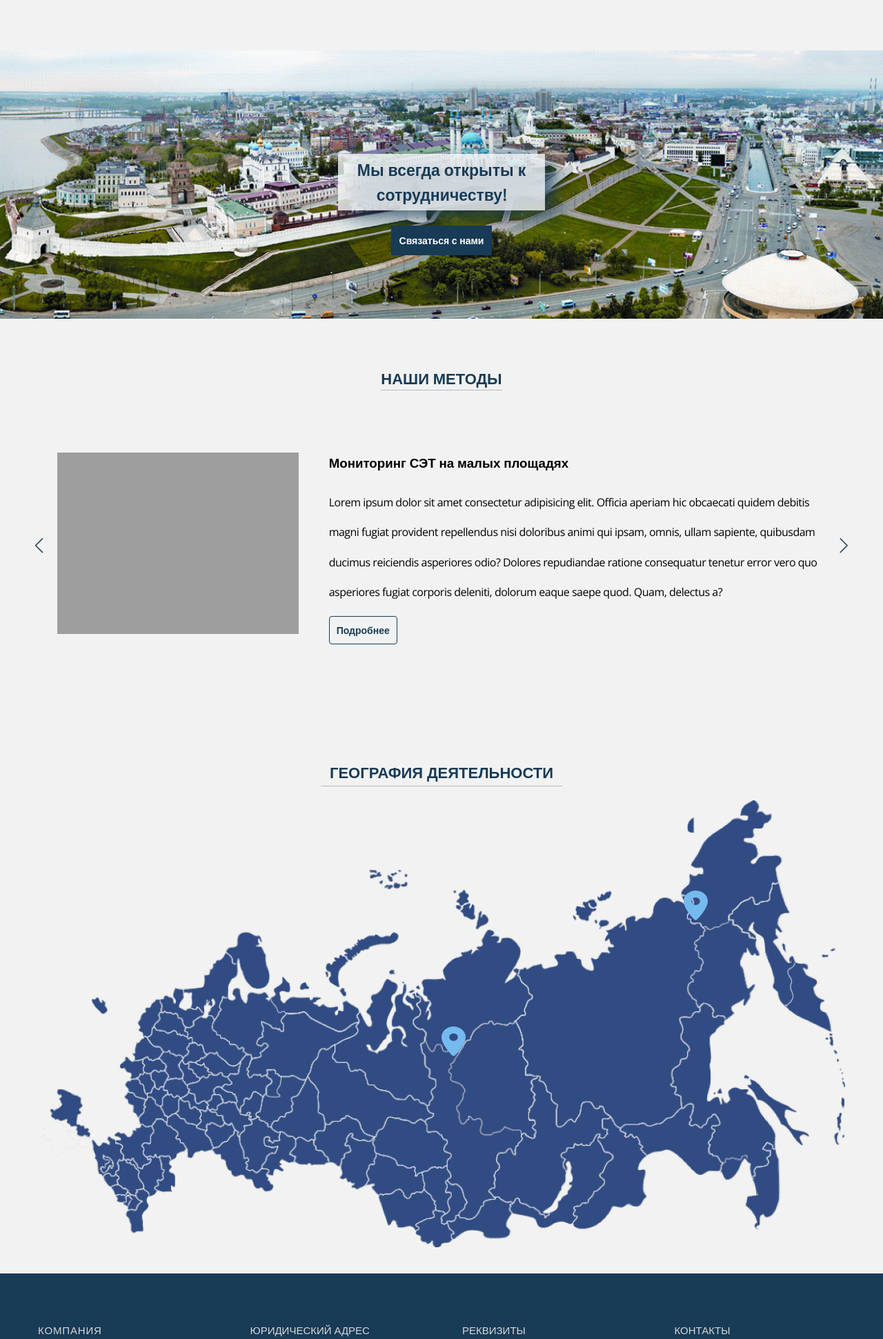
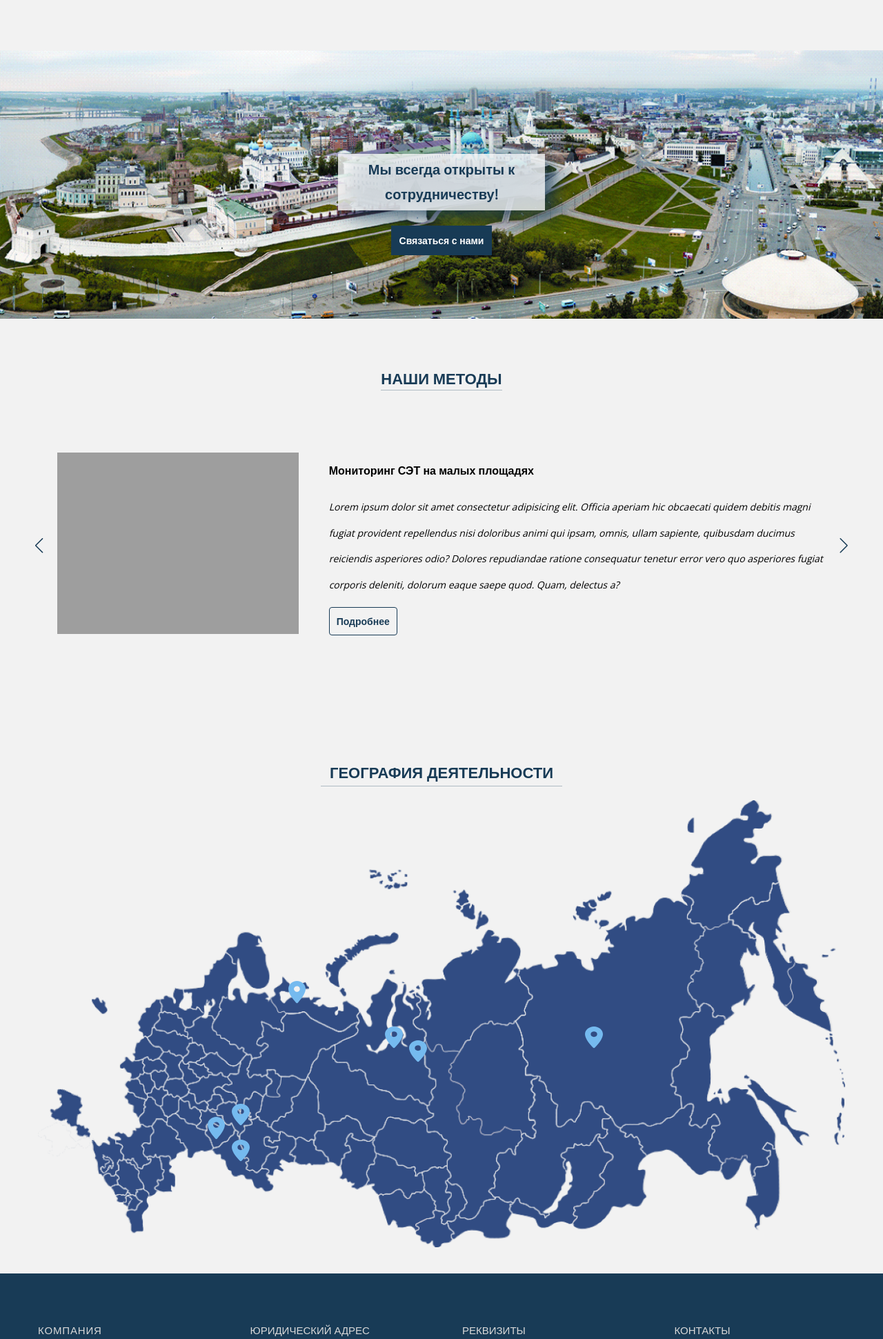
Before and after one commit to dayant-wood/sigma-geophys, a PHP site: page / in a window 1280 px wide. Shown: the part 1072-3013 px from the top of the page at 69% size. Run offline with PHP 8.4, Linux system fonts and the light colour scheme; grey boxes are pictures that could not be loaded.

Commit message:
fixed: added pines to section geography

```diff
--- a/css/style.css
+++ b/css/style.css
@@ -374,6 +374,7 @@ img {
   a {
     outline: none;
     cursor: pointer;
+    transition: 0.4s;
   }
   a:hover {
     color: #2291E5;
@@ -383,8 +384,7 @@ img {
   }
   button:hover, button:focus {
     outline: none;
-    box-shadow: 0 0 12px white;
-    color: #fff;
+    box-shadow: 0 8px 16px 0 rgba(0, 0, 0, 0.2), 0 6px 20px 0 rgba(0, 0, 0, 0.19);
   }
 }
 
@@ -440,6 +440,10 @@ img {
   text-decoration: none;
   color: #183B56;
   font-size: 14px;
+}
+
+.navbar__link:hover {
+  box-shadow: none;
 }
 
 .navbar__item:hover .dropdown {
@@ -590,7 +594,6 @@ img {
 
 .about__text {
   font-style: normal;
-  font-weight: lighter;
   font-size: 15px;
   color: #48555B;
   letter-spacing: 1.5px;
@@ -608,7 +611,6 @@ img {
 }
 
 .about__button:hover {
-  color: #fff;
   text-shadow: 0 0 12px rgba(255, 255, 255, 0.8);
 }
 
@@ -630,7 +632,7 @@ img {
   padding: 5px;
   font-style: normal;
   font-weight: bold;
-  font-size: 23px;
+  font-size: 20px;
   line-height: 36px;
   color: #183B56;
   background: rgba(255, 255, 255, 0.76);
@@ -677,17 +679,42 @@ img {
 
 .geography__map-container {
   position: absolute;
-  width: 3%;
-}
-
-.geography__map-container--komi {
+  width: 2.2%;
+}
+
+.geography__map-container--yamburg {
   top: 50%;
-  left: 50%;
+  left: 43%;
+}
+
+.geography__map-container--zapolarka {
+  top: 53%;
+  left: 46%;
 }
 
 .geography__map-container--sahalin {
-  top: 20%;
-  left: 80%;
+  top: 50%;
+  right: 30%;
+}
+
+.geography__map-container--tatarstan {
+  top: 67%;
+  left: 24%;
+}
+
+.geography__map-container--orenburg {
+  top: 75%;
+  left: 24%;
+}
+
+.geography__map-container--samara {
+  top: 70%;
+  left: 21%;
+}
+
+.geography__map-container--neneckiy {
+  top: 40%;
+  left: 31%;
 }
 
 .geography__map-modal {
@@ -695,12 +722,13 @@ img {
   left: 100%;
   bottom: 100%;
   background: #fff;
-  max-width: 150px;
+  min-width: 120px;
   padding: 5px;
   display: none;
   z-index: 10;
   margin-bottom: 10px;
   border: 1px solid #004a8d;
+  text-align: center;
 }
 
 .geography__map-modal--open {
@@ -708,11 +736,13 @@ img {
 }
 
 .geography__modal-title {
-  font-size: 14px;
+  font-size: 13px;
+  width: fit-content;
+  text-align: center;
 }
 
 .geography__map-container:hover {
-  width: 3.85%;
+  width: 3%;
   filter: sepia(51%);
   transition: 0.5s;
 }
@@ -1297,7 +1327,8 @@ img {
 .methods__text {
   line-height: 2.7;
   margin-bottom: 20px;
-  letter-spacing: -0.5px;
+  font-size: 14px;
+  font-style: italic;
 }
 
 .methods__text-wrapper {
@@ -1319,6 +1350,10 @@ img {
   text-decoration: none;
   cursor: pointer;
   border-radius: 4px;
+}
+
+.methods__button:hover {
+  box-shadow: 0 8px 16px 0 rgba(0, 0, 0, 0.2), 0 6px 20px 0 rgba(0, 0, 0, 0.19);
 }
 
 .technologies {
--- a/index.html
+++ b/index.html
@@ -52,7 +52,9 @@
                 <a href="#" class="dropdown__link"
                   >Мониторинг естественной трещиноватости</a
                 >
-                <a href="#" class="dropdown__link">Мониторинг СВАН</a>
+                <a href="method-svan.html" class="dropdown__link"
+                  >Мониторинг СВАН</a
+                >
               </div>
             </li>
 
@@ -134,9 +136,9 @@
               <img src="img/methods.png" alt="" />
             </div>
             <div class="methods__text-wrapper">
-              <h3 class="methods__text-title">
+              <h4 class="methods__text-title">
                 Мониторинг СЭТ на малых площадях
-              </h3>
+              </h4>
               <p class="methods__text">
                 Lorem ipsum dolor sit amet consectetur adipisicing elit. Officia
                 aperiam hic obcaecati quidem debitis magni fugiat provident
@@ -154,9 +156,9 @@
               <img src="img/methods.png" alt="" />
             </div>
             <div class="methods__text-wrapper">
-              <h3 class="methods__text-title">
+              <h4 class="methods__text-title">
                 Мониторинг естественной трещиноватости
-              </h3>
+              </h4>
               <p class="methods__text">
                 Lorem ipsum dolor sit amet consectetur adipisicing elit. Officia
                 aperiam hic obcaecati quidem debitis magni fugiat provident
@@ -174,7 +176,7 @@
               <img src="img/methods.png" alt="" />
             </div>
             <div class="methods__text-wrapper">
-              <h3 class="methods__text-title">Мониторинг СВАН</h3>
+              <h4 class="methods__text-title">Мониторинг СВАН</h4>
               <p class="methods__text">
                 Lorem ipsum dolor sit amet consectetur adipisicing elit. Officia
                 aperiam hic obcaecati quidem debitis magni fugiat provident
@@ -184,7 +186,8 @@
                 asperiores fugiat corporis deleniti, dolorum eaque saepe quod.
                 Quam, delectus a?
               </p>
-              <a href="#" class="methods__button">Подробнее</a>
+
+              <a class="methods__button" type="submit">Подробнее</a>
             </div>
           </div>
         </div>
@@ -207,9 +210,61 @@
         <h3 class="geography__title">ГЕОГРАФИЯ ДЕЯТЕЛЬНОСТИ</h3>
         <div class="geography-wrapper">
           <img src="img/geography-bg-2.png " alt=" " />
-          <div class="geography__map-container geography__map-container--komi">
+
+          <div
+            class="geography__map-container geography__map-container--yamburg"
+          >
             <div class="geography__map-modal">
-              <h3 class="geography__modal-title">ООО "Газпром"</h3>
+              <h3 class="geography__modal-title">
+                УГРиЛМ ООО "Газпром добыча Ямбург"
+              </h3>
+            </div>
+            <a href="#" class="geography__map-link">
+              <img
+                src="img/geography-map-icon.svg "
+                class="geography__map-icon"
+                alt=" "
+              />
+            </a>
+          </div>
+
+          <div
+            class="geography__map-container geography__map-container--zapolarka"
+          >
+            <div class="geography__map-modal">
+              <h3 class="geography__modal-title">
+                УГРиЛМ ООО "Газпром добыча Ямбург"
+              </h3>
+            </div>
+            <a href="#" class="geography__map-link">
+              <img
+                src="img/geography-map-icon.svg "
+                class="geography__map-icon"
+                alt=" "
+              />
+            </a>
+          </div>
+
+          <div
+            class="geography__map-container geography__map-container--sahalin"
+          >
+            <div class="geography__map-modal">
+              <h3 class="geography__modal-title">ООО "Роснефть"</h3>
+            </div>
+            <a href="#" class="geography__map-link">
+              <img
+                src="img/geography-map-icon.svg "
+                class="geography__map-icon"
+                alt=" "
+              />
+            </a>
+          </div>
+
+          <div
+            class="geography__map-container geography__map-container--tatarstan"
+          >
+            <div class="geography__map-modal">
+              <h3 class="geography__modal-title">ООО "УК Шешмаойл"</h3>
             </div>
             <a href="#" class="geography__map-link">
               <img
@@ -220,10 +275,40 @@
             </a>
           </div>
           <div
-            class="geography__map-container geography__map-container--sahalin"
+            class="geography__map-container geography__map-container--orenburg"
           >
             <div class="geography__map-modal">
-              <h3 class="geography__modal-title">ООО "Роснефть"</h3>
+              <h3 class="geography__modal-title">ООО "Байтекс"</h3>
+            </div>
+            <a href="#" class="geography__map-link">
+              <img
+                src="img/geography-map-icon.svg "
+                class="geography__map-icon"
+                alt=" "
+              />
+            </a>
+          </div>
+
+          <div
+            class="geography__map-container geography__map-container--samara"
+          >
+            <div class="geography__map-modal">
+              <h3 class="geography__modal-title">ООО "Резонанс"</h3>
+            </div>
+            <a href="#" class="geography__map-link">
+              <img
+                src="img/geography-map-icon.svg "
+                class="geography__map-icon"
+                alt=" "
+              />
+            </a>
+          </div>
+
+          <div
+            class="geography__map-container geography__map-container--neneckiy"
+          >
+            <div class="geography__map-modal">
+              <h3 class="geography__modal-title">ООО "ЛУКОЙЛ-Коми"</h3>
             </div>
             <a href="#" class="geography__map-link">
               <img
--- a/sass/_settings.sass
+++ b/sass/_settings.sass
@@ -17,11 +17,7 @@ img
   width: 100%
 
 .swiper-container
-  // max-width: 1200px
   height: 450px
-  // background-color: #fff
-
-
 
 
 .hidden
@@ -42,15 +38,16 @@ img
   a
     outline: none
     cursor: pointer
-    // transition: 0.4s
+    transition: 0.4s
     &:hover
       color: #2291E5
+
   button
     transition: 0.4s
     &:hover, &:focus
       outline: none
-      box-shadow: 0 0 12px hsla(0,0%,100%,1)
-      color: #fff
+      box-shadow: 0 8px 16px 0 rgba(0,0,0,0.2), 0 6px 20px 0 rgba(0,0,0,0.19)
+      // color: #fff
 
 .overlay
   position: fixed
--- a/sass/blocks/_about.sass
+++ b/sass/blocks/_about.sass
@@ -27,7 +27,7 @@
     text-align: left
   &__text
     font-style: normal
-    font-weight: lighter
+    // font-weight: lighter
     font-size: 15px
     color: #48555B
     letter-spacing: 1.5px
@@ -41,5 +41,5 @@
     text-decoration: none
     cursor: pointer
     &:hover
-      color: #fff
+      // color: #fff
       text-shadow: 0 0 12px hsla(0,0%,100%,.8)
--- a/sass/blocks/_contacts.sass
+++ b/sass/blocks/_contacts.sass
@@ -51,6 +51,7 @@
     text-decoration: none
     color: $primary
     font-size: 14px
+
   &__form
     height: 100%
     margin-top: 30px
--- a/sass/blocks/_geography.sass
+++ b/sass/blocks/_geography.sass
@@ -9,7 +9,6 @@
     font-weight: bold
     font-size: 22px
     color: $primary
-    // text-decoration: underline
     border-bottom: 1px solid hsla(206, 56, 22 , .3 )
     max-width: 350px
     margin: auto
@@ -18,32 +17,53 @@
     position: relative
   &__map-container
     position: absolute
-    width: 3%
-    &--komi
+    width: 2.2%
+
+    &--yamburg
       top: 50%
-      left: 50%
+      left: 43%
+    &--zapolarka
+      top: 53%
+      left: 46%
     &--sahalin
-      top: 20%
-      left: 80%
+      top: 50%
+      right: 30%
+
+    &--tatarstan
+      top: 67%
+      left: 24%
+    &--orenburg
+      top: 75%
+      left: 24%
+    &--samara
+      top: 70%
+      left: 21%
+    &--neneckiy
+      top: 40%
+      left: 31%
   &__map-modal
     position: absolute
     left: 100%
     bottom: 100%
     background: #fff
-    max-width: 150px
+    min-width: 120px
     padding: 5px
     display: none
     z-index: 10
     margin-bottom: 10px
     border: 1px solid #004a8d
+    text-align: center
     &--open
       display: block
   &__modal
     &-title
-      font-size: 14px
+      font-size: 13px
+      width: fit-content
+      text-align: center
+
 
 .geography__map-container:hover
-  width:  3.85%
+  width:  3%
   filter:  sepia(51%)
   transition: 0.5s
 
--- a/sass/blocks/_header.sass
+++ b/sass/blocks/_header.sass
@@ -18,6 +18,7 @@
     text-transform: uppercase
     display: flex
     justify-content: space-between
+
   &__item
     margin-right: 42px
     &:last-child
@@ -26,6 +27,8 @@
     text-decoration: none
     color: $primary
     font-size: 14px
+    &:hover
+      box-shadow: none
 
 .navbar__item:hover .dropdown
   display: flex
--- a/sass/blocks/_methods.sass
+++ b/sass/blocks/_methods.sass
@@ -13,21 +13,20 @@
     margin: auto
     border-bottom: 1px solid hsla(206, 56, 22 , .3 )
     max-width: max-content
-
   &-slide
     display: flex
     justify-content: space-evenly
     align-items: center
     margin: auto
     width: 960px
-
   &__image-wrapper
     max-width: 350px
     position: relative
   &__text
     line-height: 2.7
     margin-bottom: 20px
-    letter-spacing: -0.5px;
+    font-size: 14px
+    font-style: italic
     &-wrapper
       flex-basis: 60%
     &-title
@@ -43,3 +42,5 @@
     text-decoration: none
     cursor: pointer
     border-radius: 4px
+    &:hover
+      box-shadow: 0 8px 16px 0 rgba(0,0,0,0.2), 0 6px 20px 0 rgba(0,0,0,0.19);
--- a/sass/blocks/_subscribe.sass
+++ b/sass/blocks/_subscribe.sass
@@ -12,7 +12,7 @@
     padding: 5px
     font-style: normal
     font-weight: bold
-    font-size: 23px
+    font-size: 20px
     line-height: 36px
     color: $primary
     background: rgba(255, 255, 255, 0.76)
```
Also changed, not shown: method-svan.html (+1 -41 lines), 1 other file.
